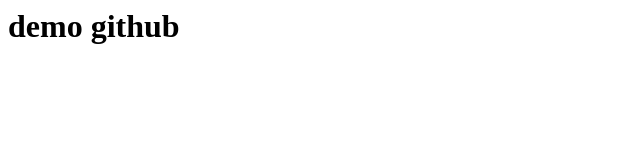
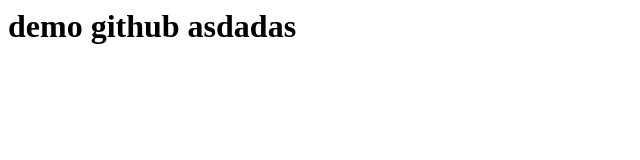
Before and after one commit to tranchinh123/github-demo, a plain HTML site: page index.html in a window 1280 px wide. Shown: the whole page, without its empty margins (0-640 px from the left). Drawn offline with Linux system fonts and the light colour scheme.

Commit message:
add files

```diff
--- a/index.html
+++ b/index.html
@@ -1 +1 @@
-<h1>demo github</h1>
+<h1>demo github asdadas </h1>
```
